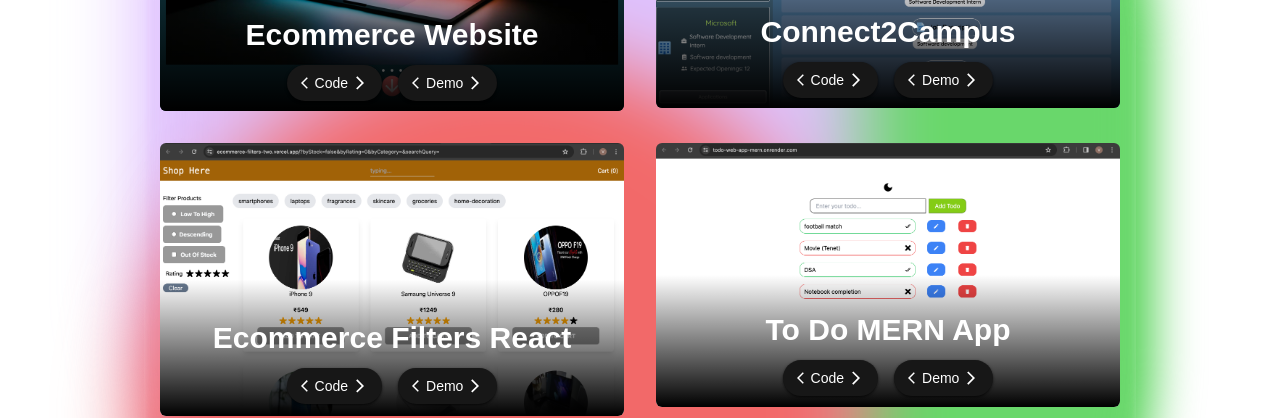
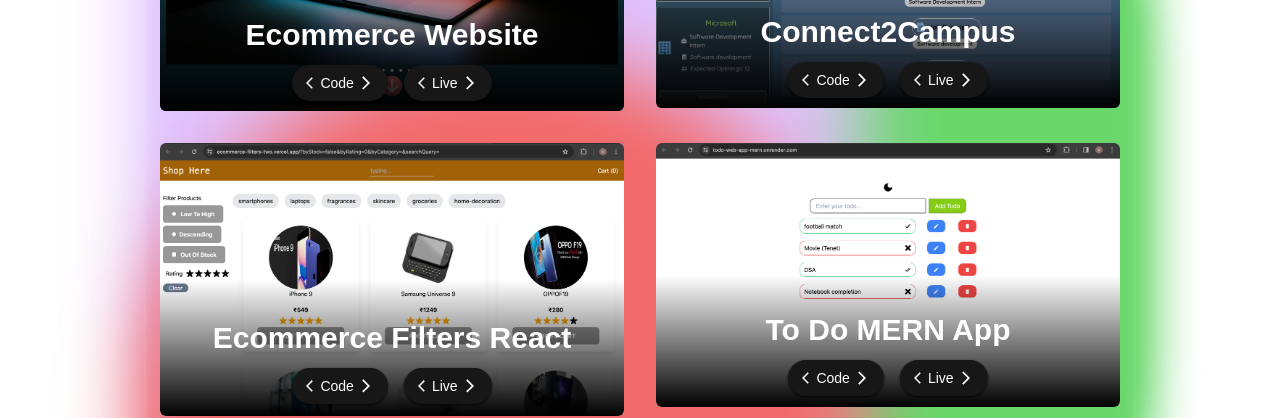
Before and after one commit to virendrajopale/Portfolio, a React (Create React App) app: page /portfolio in a window 1280 px wide. Shown: the part 392-810 px from the top of the page. Built offline with nearby package versions, Linux system fonts and the light colour scheme; a web font is replaced by a local one.

Commit message:
update projcts

```diff
--- a/src/Pages/Portfolio.js
+++ b/src/Pages/Portfolio.js
@@ -111,7 +111,7 @@ const Portfolio = () => {
                         <button class="rounded-full bg-neutral-900 py-2 px-3.5 font-com text-sm capitalize text-white shadow shadow-black/60">
                       <a href={prt.demo} target='_blank' rel="noreferrer" className='flex justify-center items-center'>
                         <MdArrowBackIos className='font-bold'/>
-                        Demo
+                        Live
                         <MdArrowForwardIos className='pl-1' size={20} />
                       </a>
                         </button>
```
